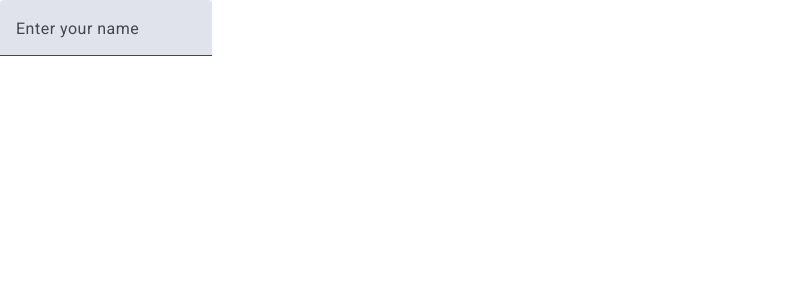
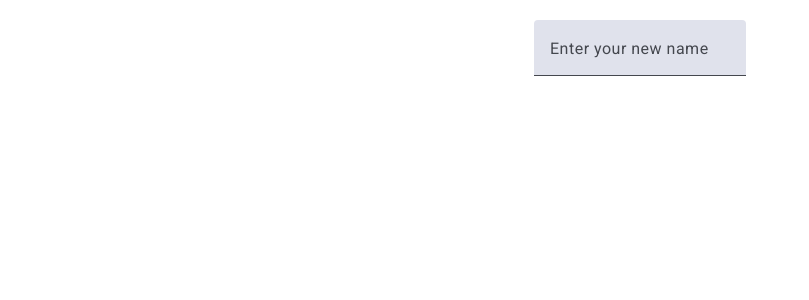
Before and after one commit to vigneshvasanthc/my-angular-app, an Angular app: page / in a window 1280 px wide. Shown: the top 300 px of the page, without its empty margins (0-809 px from the left). Built offline with nearby package versions, Linux system fonts and the light colour scheme.

Commit message:
added the two binding

```diff
--- a/src/app/menu-items/menu-items.html
+++ b/src/app/menu-items/menu-items.html
@@ -1,9 +1,12 @@
 <!-- container -->
-<div class="container" ngSkipHydration>
-  <mat-form-field appearance="fill">
-    <mat-label>Enter your name</mat-label>
-    <input matInput placeholder="Name" [(ngModel)]="userName" />
-  </mat-form-field>
-  <h1>{{userName || ' '}}</h1>
+<div class="container">
+  <form action="form" [formGroup]="textFormGroup">
+    <mat-form-field appearance="fill">
+      <mat-label>Enter your new name</mat-label>
+      <input matInput placeholder="New Name" formControlName="newUserName" />
+    </mat-form-field>
+  </form>
+  <h1>{{textFormGroup.controls.newUserName.value}}</h1>
 </div>
+
 <!-- container -->
--- a/src/app/menu-items/menu-items.scss
+++ b/src/app/menu-items/menu-items.scss
@@ -1,5 +1,6 @@
-.container {
-  margin: 0 auto;
+.container,
+.new-container {
   display: block;
-  width: 100%;
+  padding: 20px;
+  text-align: center;
 }
--- a/src/app/menu-items/menu-items.ts
+++ b/src/app/menu-items/menu-items.ts
@@ -1,14 +1,28 @@
-import { Component } from '@angular/core';
+import { Component, OnInit } from '@angular/core';
 import { MatInputModule } from '@angular/material/input';
 import { MatFormFieldModule } from '@angular/material/form-field';
-import { FormsModule } from '@angular/forms';
+import {
+  FormControl,
+  FormControlName,
+  FormGroup,
+  FormsModule,
+  ReactiveFormsModule,
+} from '@angular/forms';
 
 @Component({
   selector: 'app-menu-items',
-  imports: [MatInputModule, MatFormFieldModule, FormsModule],
+  imports: [
+    MatInputModule,
+    MatFormFieldModule,
+    FormsModule,
+    ReactiveFormsModule,
+  ],
   templateUrl: './menu-items.html',
   styleUrl: './menu-items.scss',
 })
 export class MenuItems {
-  userName: string = '';
+  newUserName: any;
+  textFormGroup = new FormGroup({
+    newUserName: new FormControl(''),
+  });
 }
```
Also changed, not shown: 1 other file (tests, documents, lock files or other folders).
